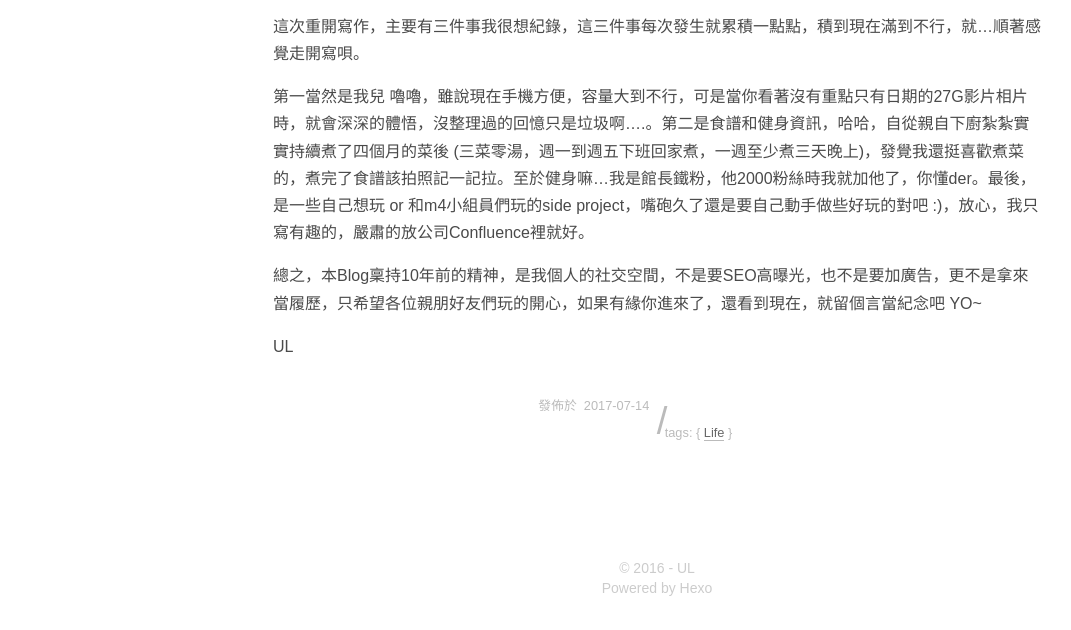
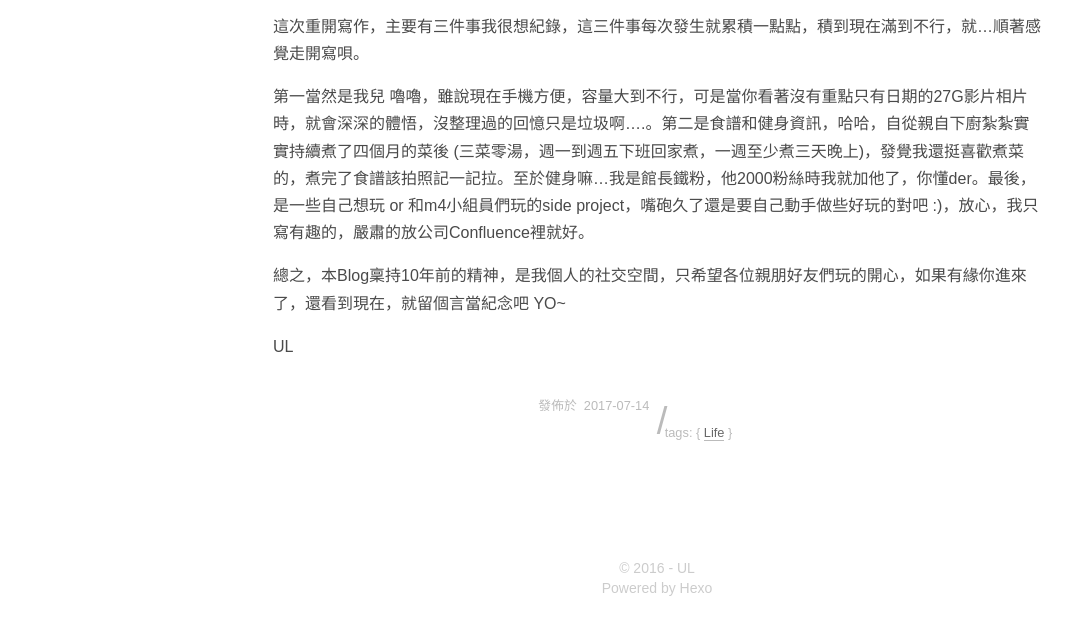
Before and after one commit to uln88/blog, a plain HTML site: page 2017/07/14/開站第一篇/index.html in a window 1280 px wide. Shown: the part 844-1474 px from the top of the page, without its empty margins (103-1174 px from the left). Drawn offline with Linux system fonts and the light colour scheme; a small style sheet from the web is missing.

Commit message:
Site updated: 2017-07-15 15:20:08

```diff
--- a/2017/07/14/開站第一篇/index.html
+++ b/2017/07/14/開站第一篇/index.html
@@ -87,7 +87,7 @@
 <p>第一次寫Blog，是距今快10年前的事了，該blog除了在我追老婆扮演重要角色外，也讓我和朋友們玩得十分開心，一共寫了四年。由於本人堅持不寫作做的專業文，只記錄開心歡樂的事，使得其中的文章，就算現在回去看，也是滿滿的回憶，Good啊，有興趣的可以<a href="https://uln99.blogspot.tw/" target="_blank" rel="external">看一下</a>。不得不說本人當初選用blogger沒選錯啊，10年前的blog還可以活著到現在的大概只有blogger了。</p>
 <p>這次重開寫作，主要有三件事我很想紀錄，這三件事每次發生就累積一點點，積到現在滿到不行，就…順著感覺走開寫唄。</p>
 <p>第一當然是我兒 嚕嚕，雖說現在手機方便，容量大到不行，可是當你看著沒有重點只有日期的27G影片相片時，就會深深的體悟，沒整理過的回憶只是垃圾啊….。第二是食譜和健身資訊，哈哈，自從親自下廚紮紮實實持續煮了四個月的菜後 (三菜零湯，週一到週五下班回家煮，一週至少煮三天晚上)，發覺我還挺喜歡煮菜的，煮完了食譜該拍照記一記拉。至於健身嘛…我是館長鐵粉，他2000粉絲時我就加他了，你懂der。最後，是一些自己想玩 or 和m4小組員們玩的side project，嘴砲久了還是要自己動手做些好玩的對吧 :)，放心，我只寫有趣的，嚴肅的放公司Confluence裡就好。</p>
-<p>總之，本Blog稟持10年前的精神，是我個人的社交空間，不是要SEO高曝光，也不是要加廣告，更不是拿來當履歷，只希望各位親朋好友們玩的開心，如果有緣你進來了，還看到現在，就留個言當紀念吧 YO~</p>
+<p>總之，本Blog稟持10年前的精神，是我個人的社交空間，只希望各位親朋好友們玩的開心，如果有緣你進來了，還看到現在，就留個言當紀念吧 YO~</p>
 <p>UL</p>
 
 
```
